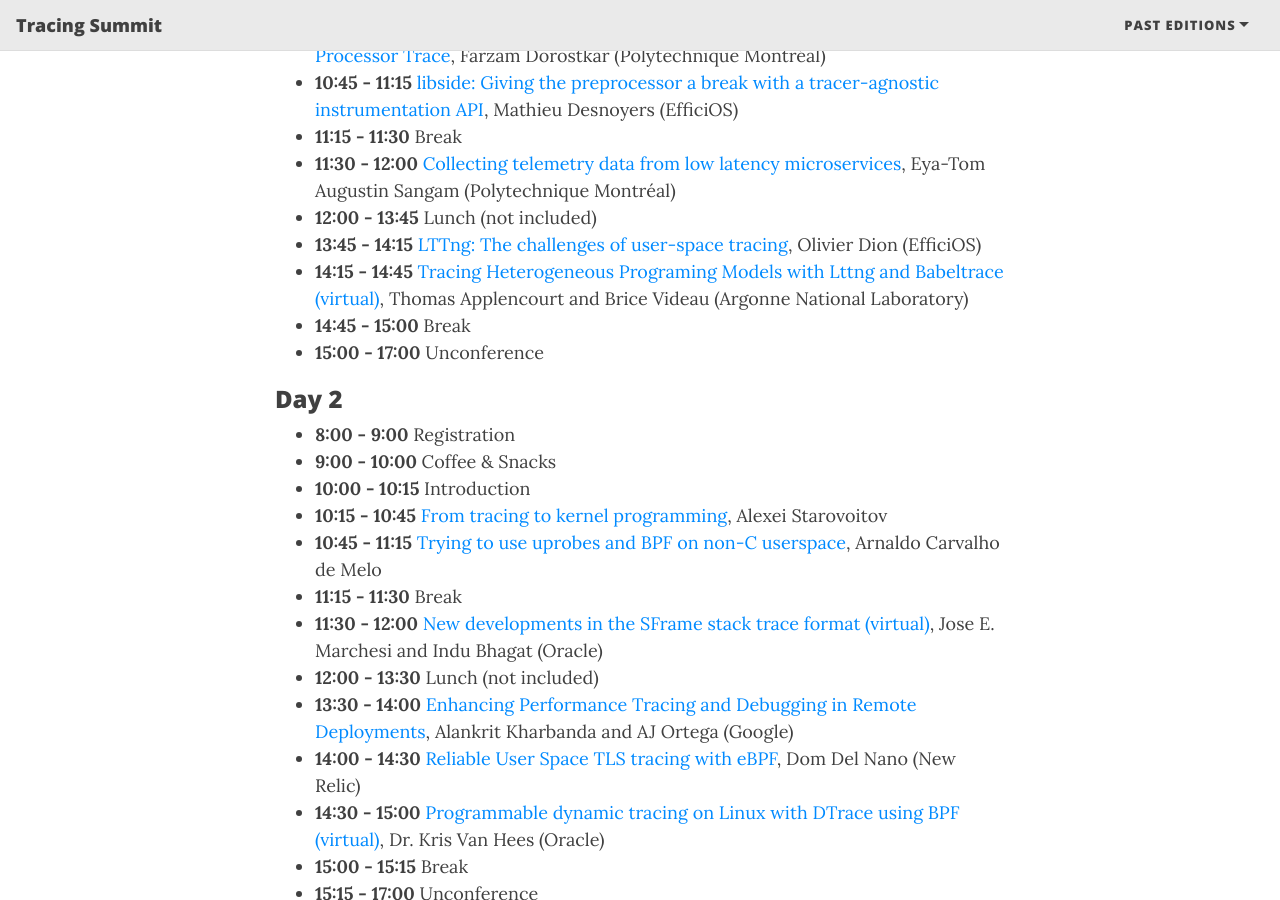
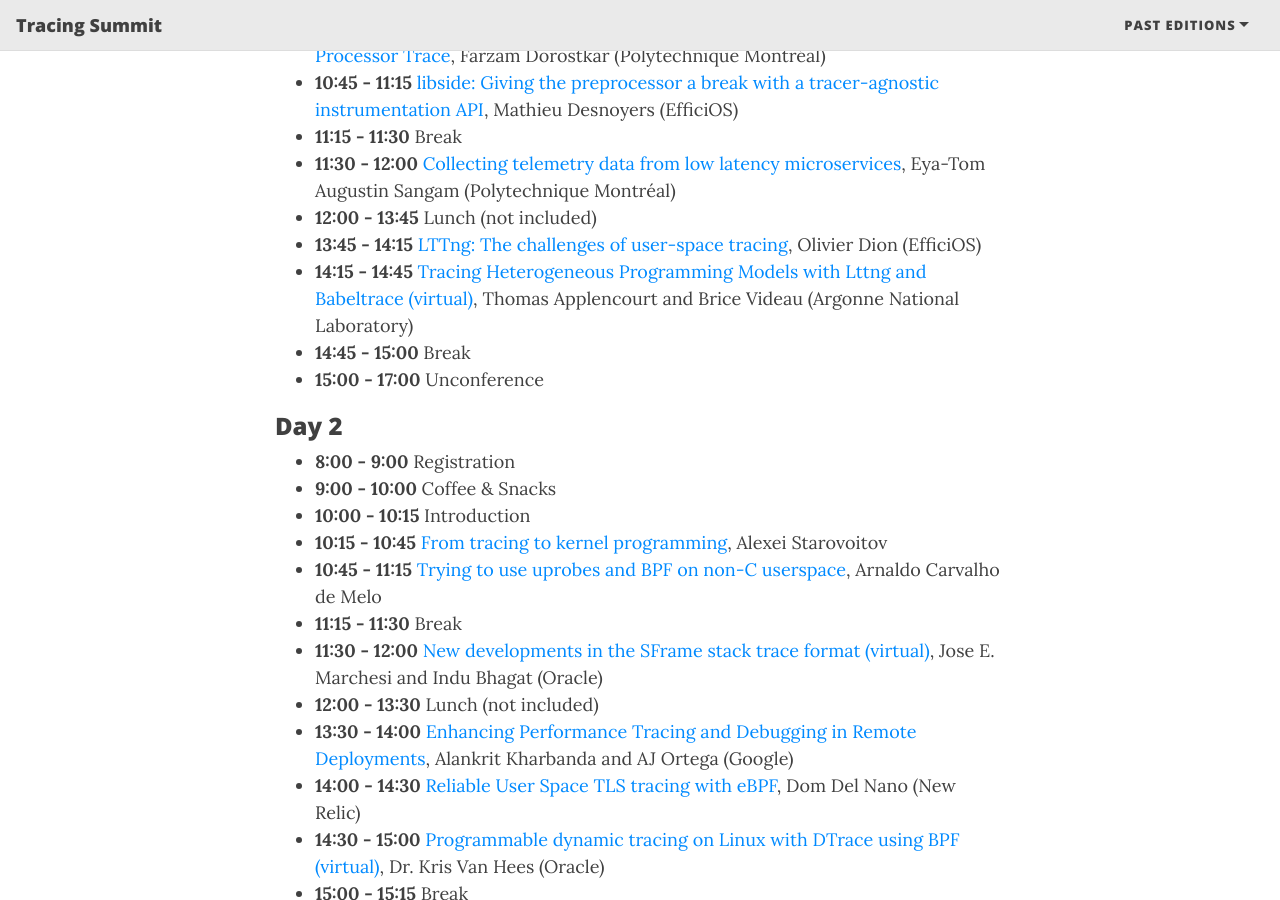
Before and after one commit to tracingsummit/tracingsummit.github.io, a Jekyll site: the page built from index.md, in a window 1280 px wide and 900 px high, scrolled down 1674 px. Built offline with Jekyll 4.4.1, drawn with Linux system fonts in a browser that asks for light colours; nearby versions of some CDN libraries.

Commit message:
index: Fix talk title typo
Signed-off-by: Olivier Dion <odion@efficios.com>

```diff
--- a/index.md
+++ b/index.md
@@ -64,7 +64,7 @@
 * **11:30 - 12:00** [Collecting telemetry data from low latency microservices](/ts/2023/telemetry), Eya-Tom Augustin Sangam (Polytechnique Montréal)
 * **12:00 - 13:45** Lunch (not included)
 * **13:45 - 14:15** [LTTng: The challenges of user-space tracing](/ts/2023/lttng), Olivier Dion (EfficiOS)
-* **14:15 - 14:45** [Tracing Heterogeneous Programing Models with Lttng and Babeltrace (virtual)](/ts/2023/heterogeneous), Thomas Applencourt and Brice Videau (Argonne National Laboratory)
+* **14:15 - 14:45** [Tracing Heterogeneous Programming Models with Lttng and Babeltrace (virtual)](/ts/2023/heterogeneous), Thomas Applencourt and Brice Videau (Argonne National Laboratory)
 * **14:45 - 15:00** Break
 * **15:00 - 17:00** Unconference
 
```
